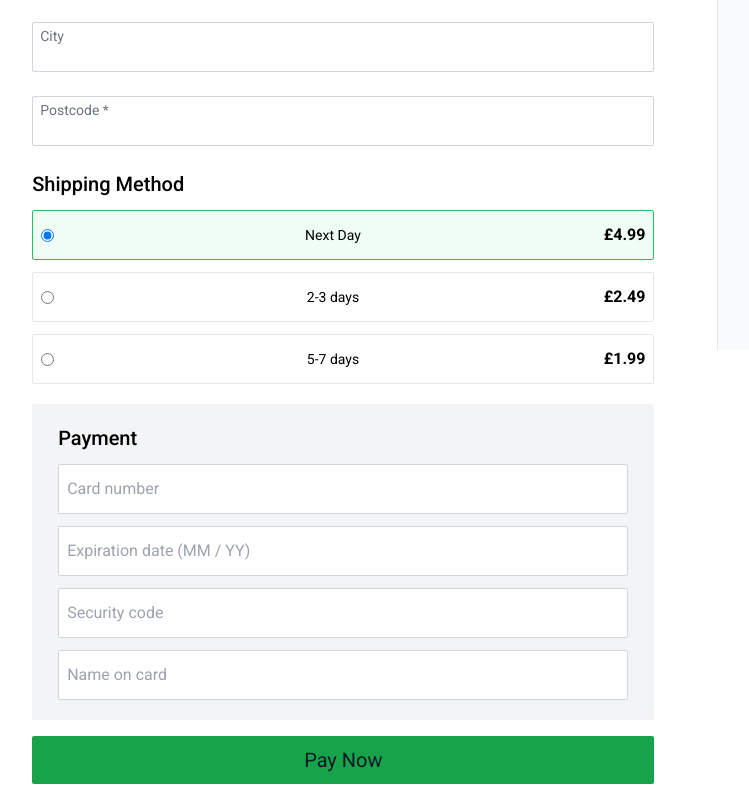
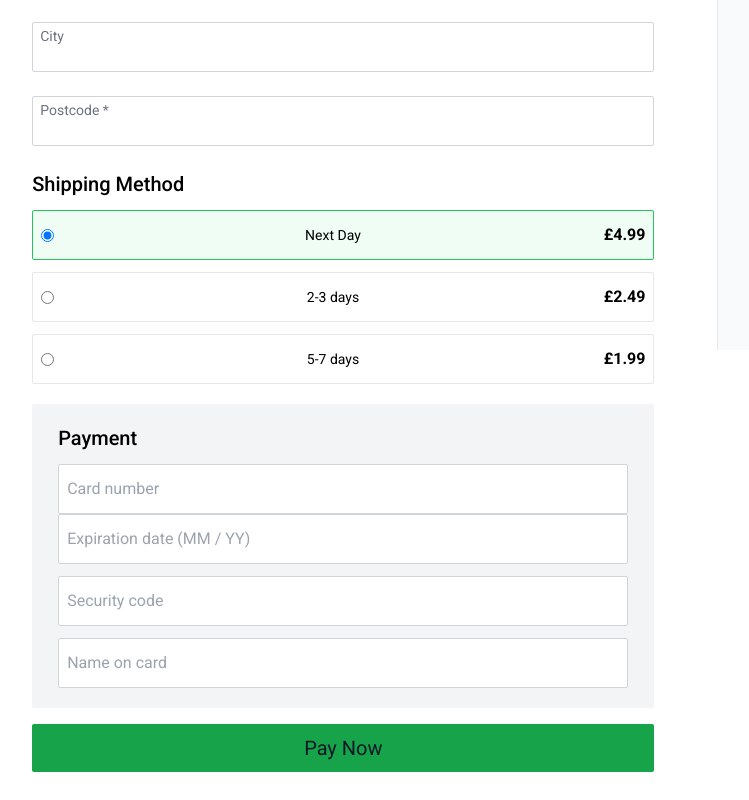
Before and after one commit to nadrojb/ecom-store-react-typescript, a React (Vite) app: page /checkout in a window 1280 px wide. Shown: the part 450-1250 px from the top of the page, without its empty margins (30-779 px from the left). Built offline with nearby package versions, Linux system fonts and the light colour scheme.

Commit message:
created a regex for expiry dates

```diff
--- a/src/Pages/Checkout/index.tsx
+++ b/src/Pages/Checkout/index.tsx
@@ -11,6 +11,7 @@ function Checkout() {
   const [emailVerificationStatus, setEmailVerificationStatus] = useState(false);
   const [cardNumberStatus, setCardNumberStatus] = useState(false);
   const [cardNumberError, setCardNumberError] = useState("");
+  const [cardExpiryError, setCardExpiryError] = useState("");
 
   const totalPrice = subTotal + shippingPrice;
 
@@ -29,6 +30,19 @@ function Checkout() {
     validateCardNumber(value);
   }
 
+  function handleExpiryChange(e) {
+    const value = e.target.value;
+    validateExpiryDate(value)
+  }
+
+  function validateExpiryDate (expiry: string) {
+    if ( expiry && !cardExpiryError.match (/^(0[1-9]|1[0-2])\/\d{2}$/)) {
+        setCardExpiryError("error");
+  } else {
+    setCardExpiryError("")
+  }
+}
+
   function validateEmail(email: string) {
     if (
       email &&
@@ -45,12 +59,7 @@ function Checkout() {
   }
 
   function validateCardNumber(cardNumber: string) {
-    if (
-      cardNumber &&
-      !cardNumber.match(
-        /^\d{4}(\s?\d{4}){3}$/
-      )
-    ) {
+    if (cardNumber && !cardNumber.match(/^\d{4}(\s?\d{4}){3}$/)) {
       setCardNumberStatus(false);
       setCardNumberError("error");
     } else {
@@ -236,11 +245,15 @@ function Checkout() {
                       Expiration date
                     </label>
                     <input
+                    onChange={handleExpiryChange}
                       required
                       placeholder="Expiration date (MM / YY)"
                       type="text"
-                      className="w-full py-3 mt-3 border border-gray-300 rounded-sm px-2"
-                    />
+                      className={` ${
+                        cardExpiryError === "error"
+                          ? "w-full py-3 border border-red-500 bg-red-50 rounded-sm px-2"
+                          : "w-full py-3 border border-gray-300 rounded-sm px-2 "
+                      }`} />
                     <label className="hidden" htmlFor="">
                       Security Code
                     </label>
```
